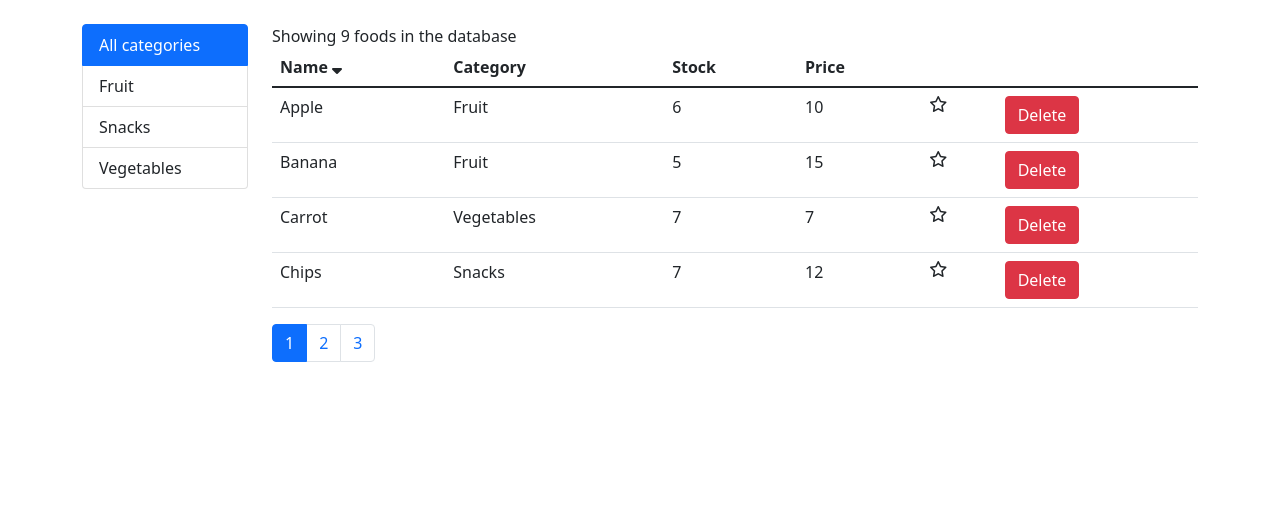
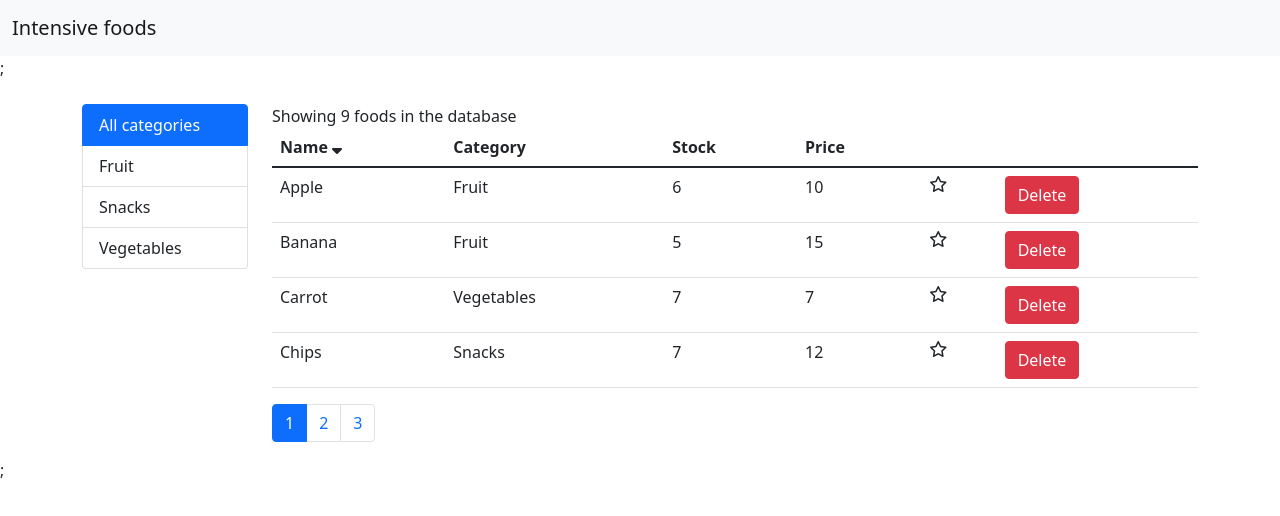
Before and after one commit to eva-hs/intensive-foods, a React (Create React App) app: page / in a window 1280 px wide. Shown: the top 516 px of the page. Built offline with nearby package versions, Linux system fonts and the light colour scheme.

Commit message:
create NavBar

```diff
--- a/src/App.jsx
+++ b/src/App.jsx
@@ -1,9 +1,15 @@
 import React, { Component } from "react";
+import NavBar from "./components/common/NavBar";
 import Foods from "./components/Foods";
 
 class App extends Component {
   render() {
-    return <Foods />;
+    return (
+      <>
+        <NavBar />;
+        <Foods />;
+      </>
+    );
   }
 }
 
--- /dev/null
+++ b/src/components/common/NavBar.jsx
@@ -0,0 +1,13 @@
+import React from "react";
+
+function NavBar(props) {
+  return (
+    <nav className="navbar navbar-expand-lg navbar-light bg-light">
+      <div className="container-fluid">
+        <a className="navbar-brand">Intensive foods</a>
+      </div>
+    </nav>
+  );
+}
+
+export default NavBar;
```
